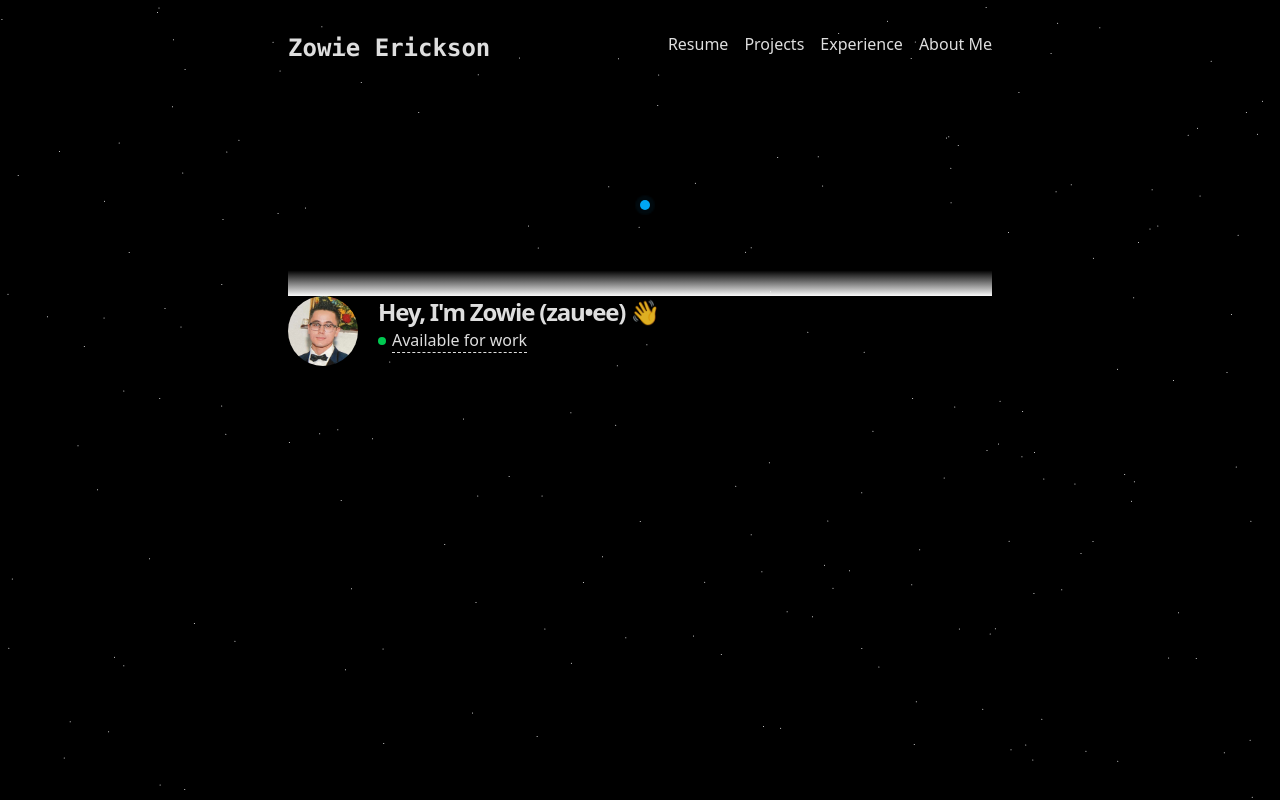
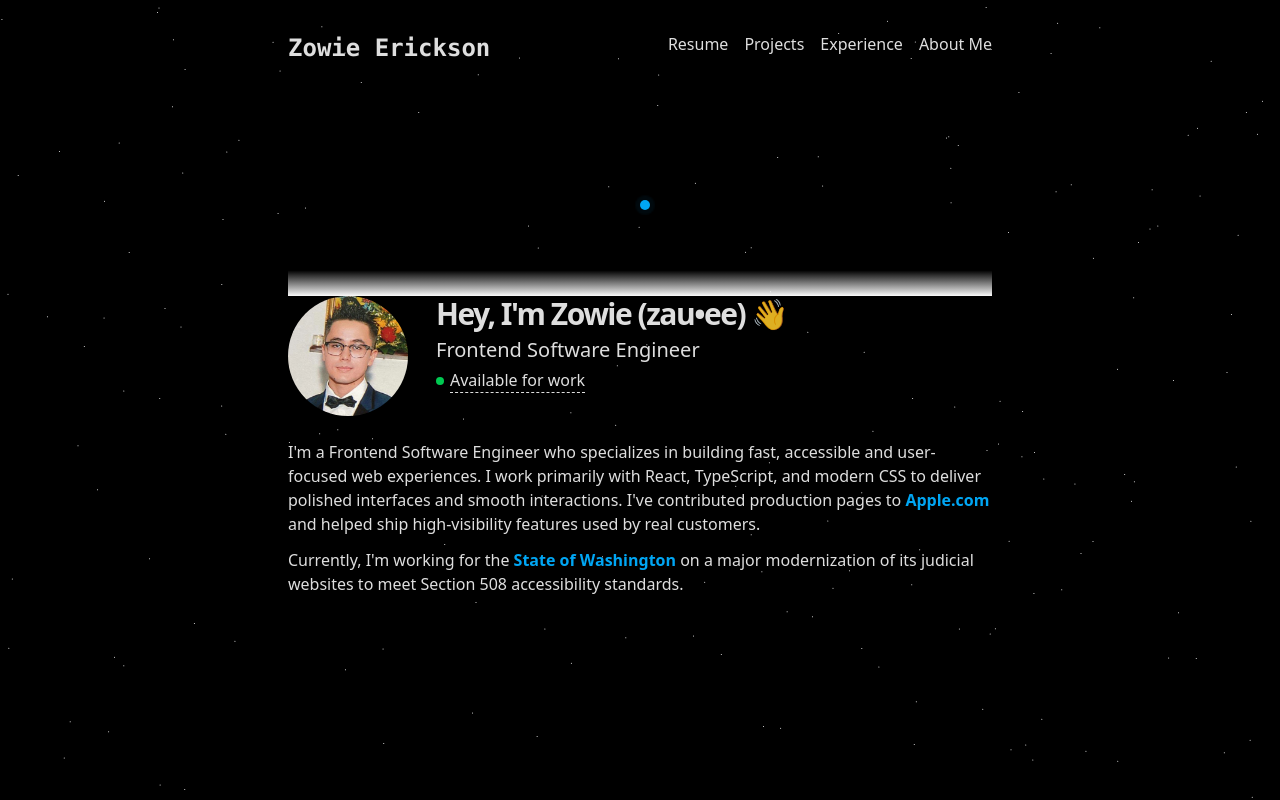
Before and after one commit to zowieerickson/portfolio, a React (Vite) app: page / in a window 1280 px wide. Built offline with nearby package versions, Linux system fonts and the light colour scheme; no server answers.

Commit message:
add bio information

```diff
--- a/src/App.css
+++ b/src/App.css
@@ -2,7 +2,6 @@
   max-width: 768px;
   margin: 0 auto;
   padding: 2rem;
-  text-align: center;
 }
 
 .logo {
--- a/src/App.tsx
+++ b/src/App.tsx
@@ -11,12 +11,15 @@ function App() {
       <main className="relative">
         <Navbar />
         <Map />
-        <div className="flex gap-5">
+        <div className="flex gap-7 mb-6">
           <Headshot />
           <div>
-            <h2 className="font-semibold text-xl tracking-tighter sm:text-2xl">
+            <h2 className="font-semibold text-xl tracking-tighter mb-1 sm:text-3xl">
               Hey, I'm Zowie (zau•ee) 👋
             </h2>
+            <h3 className="font-medium sm:text-xl mb-1">
+              Frontend Software Engineer
+            </h3>
             <a
               href="mailto:zowie.erickson@gmail.com"
               rel="noopener noreferrer"
@@ -53,6 +56,34 @@ function App() {
             </a>
           </div>
         </div>
+        <div>
+          <p className="mb-3">
+            I'm a Frontend Software Engineer who specializes in building fast,
+            accessible and user-focused web experiences. I work primarily with
+            React, TypeScript, and modern CSS to deliver polished interfaces and
+            smooth interactions. I've contributed production pages to{" "}
+            <a
+              href="https://www.apple.com/co/buy/"
+              target="_blank"
+              className="text-sky-500 font-bold hover:underline"
+            >
+              Apple.com
+            </a>{" "}
+            and helped ship high-visibility features used by real customers.
+          </p>
+          <p>
+            Currently, I'm working for the{" "}
+            <a
+              href="https://www.courts.wa.gov/"
+              target="_blank"
+              className="text-sky-500 font-bold hover:underline"
+            >
+              State of Washington
+            </a>{" "}
+            on a major modernization of its judicial websites to meet Section
+            508 accessibility standards.
+          </p>
+        </div>
       </main>
     </>
   );
--- a/src/components/Headshot/Headshot.tsx
+++ b/src/components/Headshot/Headshot.tsx
@@ -2,7 +2,7 @@ export default function Headshot() {
   return (
     <img
       src="./headshot-placeholder.jpeg"
-      className="size-[70px] rounded-full"
+      className="size-[120px] rounded-full"
       alt="Headshot of Zowie Erickson"
     />
   );
```
